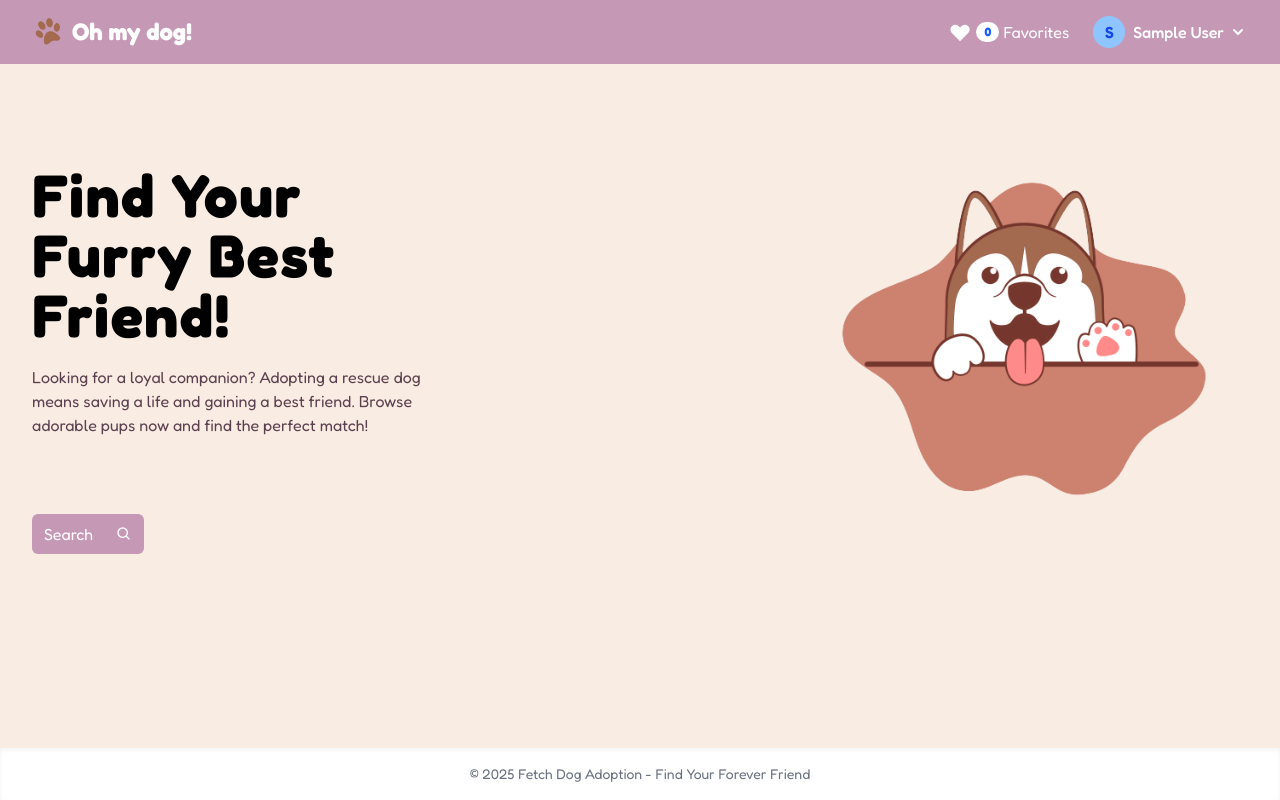
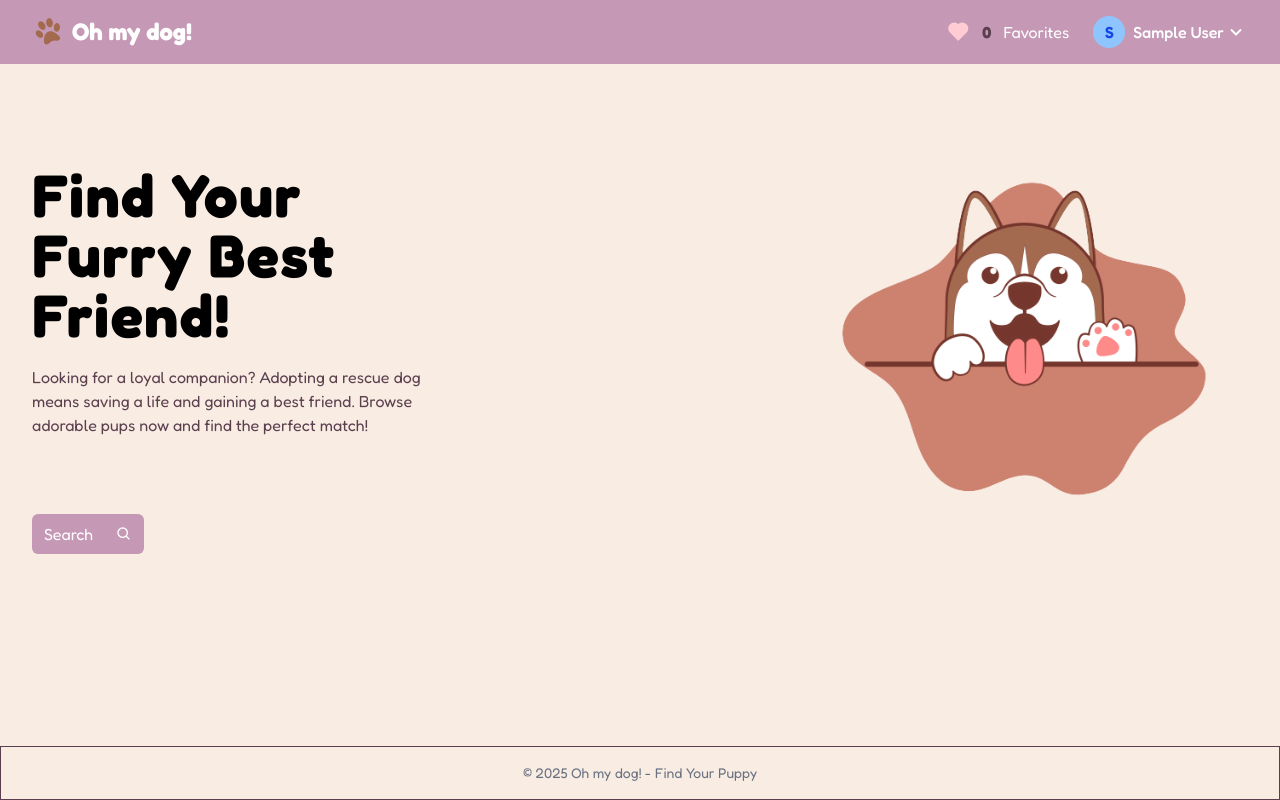
Before and after one commit to mvykool/Fetch-app, a React (Vite) app in the folder main/: page / in a window 1280 px wide. Built offline with nearby package versions, Linux system fonts and the light colour scheme; sample sign-in values are in the browser's storage.

Commit message:
Adjustments to header, and added better icons

```diff
--- a/main/src/components/layout/Header.tsx
+++ b/main/src/components/layout/Header.tsx
@@ -60,19 +60,8 @@ const Header = () => {
             <div className="hidden md:flex items-center space-x-6">
               <div className="relative group">
                 <div className="flex items-center space-x-1 text-white cursor-pointer">
-                  <svg
-                    xmlns="http://www.w3.org/2000/svg"
-                    className="h-6 w-6"
-                    viewBox="0 0 20 20"
-                    fill="currentColor"
-                  >
-                    <path
-                      fillRule="evenodd"
-                      d="M3.172 5.172a4 4 0 015.656 0L10 6.343l1.172-1.171a4 4 0 115.656 5.656L10 17.657l-6.828-6.829a4 4 0 010-5.656z"
-                      clipRule="evenodd"
-                    />
-                  </svg>
-                  <span className="bg-white text-blue-600 text-xs rounded-full px-2 py-0.5 font-bold">
+                  <i className="bx bxs-heart text-rose-200 text-2xl"></i>
+                  <span className=" text-Coltext text-base rounded-full px-2 py-0.5 font-bold">
                     {favorites.length}
                   </span>
                   <span>Favorites</span>
@@ -83,27 +72,14 @@ const Header = () => {
               <div className="relative" ref={userMenuRef}>
                 <button
                   onClick={() => setIsUserDropdownOpen(!isUserDropdownOpen)}
-                  className="flex items-center space-x-2 text-white hover:text-blue-100 focus:outline-none transition-colors"
+                  className="flex cursor-pointer items-center space-x-2 text-white hover:text-Coltext focus:outline-none transition-colors"
                 >
                   <div className="w-8 h-8 rounded-full bg-blue-300 flex items-center justify-center text-blue-700 font-semibold">
                     {user?.name.charAt(0).toUpperCase()}
                   </div>
                   <div className="flex items-center">
                     <span className="font-medium">{user?.name}</span>
-                    <svg
-                      xmlns="http://www.w3.org/2000/svg"
-                      className={`h-5 w-5 ml-1 transition-transform ${
-                        isUserDropdownOpen ? "transform rotate-180" : ""
-                      }`}
-                      viewBox="0 0 20 20"
-                      fill="currentColor"
-                    >
-                      <path
-                        fillRule="evenodd"
-                        d="M5.293 7.293a1 1 0 011.414 0L10 10.586l3.293-3.293a1 1 0 111.414 1.414l-4 4a1 1 0 01-1.414 0l-4-4a1 1 0 010-1.414z"
-                        clipRule="evenodd"
-                      />
-                    </svg>
+                    <i className="bx bx-chevron-down text-2xl"></i>
                   </div>
                 </button>
 
@@ -118,7 +94,7 @@ const Header = () => {
                     </div>
                     <button
                       onClick={handleLogout}
-                      className="w-full text-left px-4 py-2 text-sm text-gray-700 hover:bg-gray-100"
+                      className="w-full cursor-pointer text-left px-4 py-2 text-sm text-gray-700 hover:bg-gray-100"
                     >
                       Sign out
                     </button>
--- a/main/src/components/layout/Layout.tsx
+++ b/main/src/components/layout/Layout.tsx
@@ -17,11 +17,10 @@ const Layout: React.FC<LayoutProps> = ({ children }) => {
           {children}
         </div>
       </main>
-      <footer className="bg-white py-4 shadow-inner">
+      <footer className="bg-light border border-t-Coltext py-4">
         <div className="max-w-7xl mx-auto px-4 sm:px-6 lg:px-8">
           <p className="text-center text-gray-500 text-sm">
-            &copy; {new Date().getFullYear()} Fetch Dog Adoption - Find Your
-            Forever Friend
+            &copy; {new Date().getFullYear()} Oh my dog! - Find Your Puppy
           </p>
         </div>
       </footer>
--- a/main/src/views/HomeView.tsx
+++ b/main/src/views/HomeView.tsx
@@ -29,7 +29,7 @@ const HomeView = () => {
       </div>
 
       <button
-        className="flex items-center gap-2 px-3 py-2 text-white mx-auto md:mx-0 justify-between  mt-16 md:mt-0 bg-primary max-w-28 hover:cursor-pointer hover:bg-primaryHover rounded-md transition-all hover:scale-105"
+        className="flex items-center gap-2 px-3 py-2 text-white mx-auto md:mx-0 justify-between mt-16 md:mt-0 bg-primary max-w-28 hover:cursor-pointer hover:bg-primaryHover rounded-md transition-all hover:scale-105"
         type="button"
         onClick={goToSearch}
       >
```
